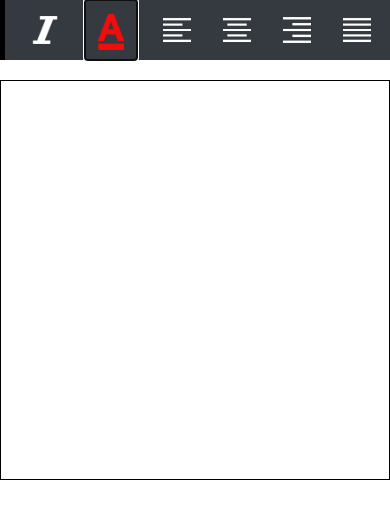
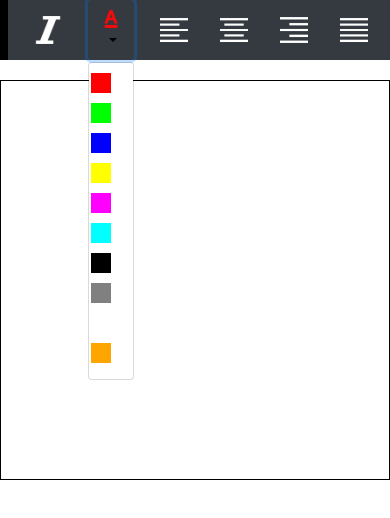
Before and after one commit to NalakaDH/Text-editor, a plain HTML site: page index.html in a window 390 px wide. Both pictures are taken after a click on the button 111 px from the left and 30 px from the top of the page. Shown: the top 518 px of the page. Drawn offline with nearby package versions, Linux system fonts and the light colour scheme.

Commit message:
Changed font-color button

```diff
--- a/app.js
+++ b/app.js
@@ -7,13 +7,12 @@ function bold()   {
  function italic()   {
     document.execCommand('italic', true , null)
  }
- $('.font-color').on('click', function() {
-    var selection = window.getSelection()
-    var highlightedText = selection.toString()
-    var span = "<span style='color: red'>" + highlightedText + "</span>"
-    var text = document.getElementById('editor').innerHTML
-    document.getElementById('editor').innerHTML = text.replace(highlightedText, span)
-})
+ $('.dropdown-menu .color-option').on('mousedown', function () {
+    var fontColor = this.dataset.color;
+    document.execCommand('foreColor', false, fontColor);
+    document.getElementById('editor').focus();
+    return false; // Prevents the button from losing focus
+ });
 $('.left').on('click',function(){
     document.getElementById('editor').style.textAlign = 'left '
  })
--- a/index.html
+++ b/index.html
@@ -26,9 +26,23 @@
          <button type="button" class="italic" onclick="italic()">
             <img src="Resources/italic-xxl.png" width="28  ">
          </button>
-         <button type="button" class="font-color">
-            <img src="Resources/icons8-text-color-100.png" width="40">
-         </button>
+         <div class="dropdown">
+            <button class="btn dropdown-toggle" type="button" id="colorDropdown" data-toggle="dropdown" aria-haspopup="true" aria-expanded="false">
+               <img src="Resources/icons8-text-color-100.png" width="20" height="20" alt="Font Color">
+           </button>
+            <div class="dropdown-menu" aria-labelledby="colorDropdown">
+                <div class="color-option" data-color="#ff0000" style="background-color: #ff0000;"></div>
+                <div class="color-option" data-color="#00ff00" style="background-color: #00ff00;"></div>
+                <div class="color-option" data-color="#0000ff" style="background-color: #0000ff;"></div>
+                <div class="color-option" data-color="#ffff00" style="background-color: #ffff00;"></div>
+                <div class="color-option" data-color="#ff00ff" style="background-color: #ff00ff;"></div>
+                <div class="color-option" data-color="#00ffff" style="background-color: #00ffff;"></div>
+                <div class="color-option" data-color="#000000" style="background-color: #000000;"></div>
+                <div class="color-option" data-color="#808080" style="background-color: #808080;"></div>
+                <div class="color-option" data-color="#ffffff" style="background-color: #ffffff;"></div>
+                <div class="color-option" data-color="#ffa500" style="background-color: #ffa500;"></div>
+            </div>
+        </div>
          <button type="button" class="left" >
             <img src="Resources/left.png" width="28  ">
          </button>
--- a/style.css
+++ b/style.css
@@ -22,3 +22,25 @@ button:hover {
     height: 400px;
     border: 1px solid #000000;
 }
+
+
+.font-color-btn label {
+    cursor: pointer;
+}
+.dropdown-menu {
+    min-width: 0;
+}
+
+.color-option {
+    width: 20px;
+    height: 20px;
+    margin: 2px;
+    display: inline-block;
+    cursor: pointer;
+}
+
+/* Center the image within the button */
+.dropdown-toggle img {
+    display: block;
+    margin: 0 auto;
+}
```
